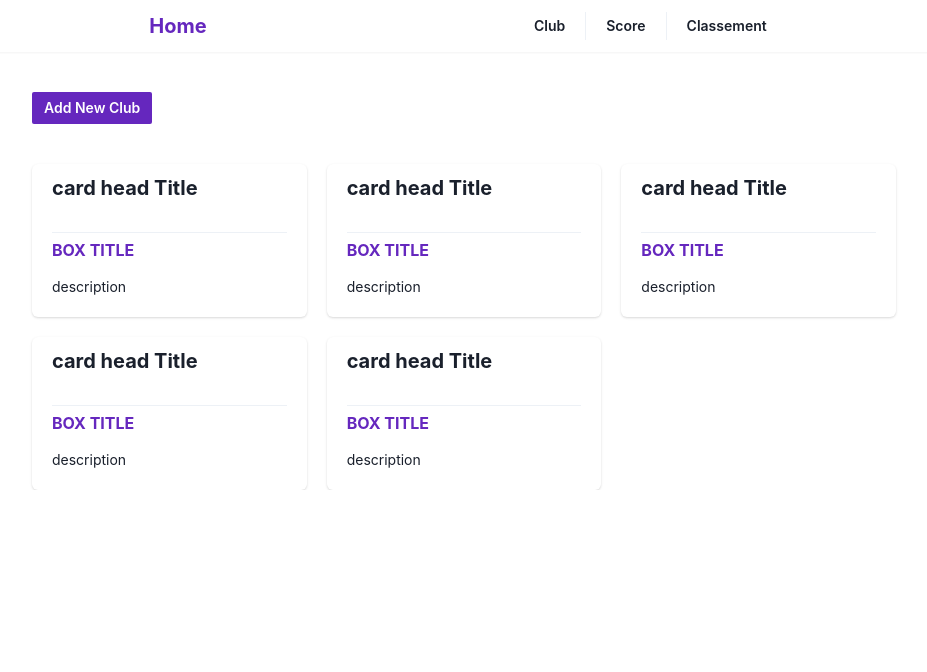
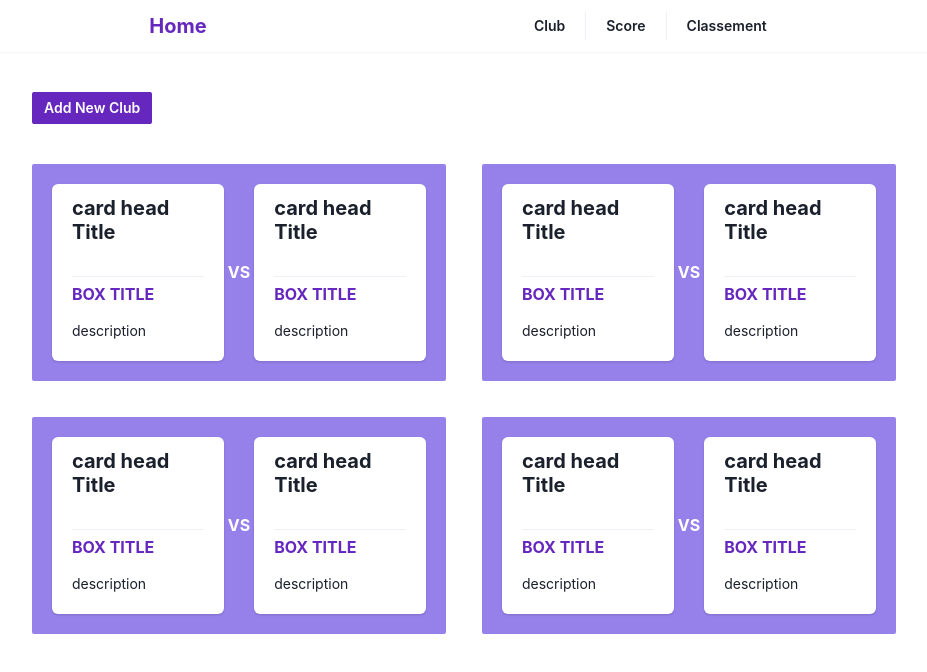
Before and after one commit to ReygaFitra/match-tracker, a Next.js app: page /score in a window 1280 px wide. Shown: the top 672 px of the page, without its empty margins (176-1103 px from the left). Built offline with nearby package versions, Linux system fonts and the light colour scheme.

Commit message:
styles: change score styles

```diff
--- a/src/app/score/page.jsx
+++ b/src/app/score/page.jsx
@@ -1,7 +1,7 @@
 'use client';
 import CardLayout from '@/components/CardLayout';
 import Form from '@/components/Form';
-import { Container, Grid, GridItem } from '@chakra-ui/react';
+import { Box, Container, Grid, GridItem, Heading } from '@chakra-ui/react';
 
 export const metadata = {
   title: 'Match Tracker | Score',
@@ -12,21 +12,45 @@ export default function Score() {
   return (
     <Container maxW="4xl" pt={10}>
       <Form />
-      <Grid templateColumns={{ base: 'repeat(1, 1fr)', md: 'repeat(3, 1fr)' }} gap={5} mt={10}>
+      <Grid templateColumns={{ base: 'repeat(1, 1fr)', md: 'repeat(2, 1fr)' }} gap={9} mt={10}>
         <GridItem>
-          <CardLayout />
+          <Box display="flex" alignItems="center" gap={1} bgColor="#9681EB" p="20px" rounded="sm">
+            <CardLayout />
+            <Heading as="h4" size="sm" color="white">
+              VS
+            </Heading>
+            <CardLayout />
+          </Box>
         </GridItem>
+
         <GridItem>
-          <CardLayout />
+          <Box display="flex" alignItems="center" gap={1} bgColor="#9681EB" p="20px" rounded="sm">
+            <CardLayout />
+            <Heading as="h4" size="sm" color="white">
+              VS
+            </Heading>
+            <CardLayout />
+          </Box>
         </GridItem>
+
         <GridItem>
-          <CardLayout />
+          <Box display="flex" alignItems="center" gap={1} bgColor="#9681EB" p="20px" rounded="sm">
+            <CardLayout />
+            <Heading as="h4" size="sm" color="white">
+              VS
+            </Heading>
+            <CardLayout />
+          </Box>
         </GridItem>
+
         <GridItem>
-          <CardLayout />
-        </GridItem>
-        <GridItem>
-          <CardLayout />
+          <Box display="flex" alignItems="center" gap={1} bgColor="#9681EB" p="20px" rounded="sm">
+            <CardLayout />
+            <Heading as="h4" size="sm" color="white">
+              VS
+            </Heading>
+            <CardLayout />
+          </Box>
         </GridItem>
       </Grid>
     </Container>
```
